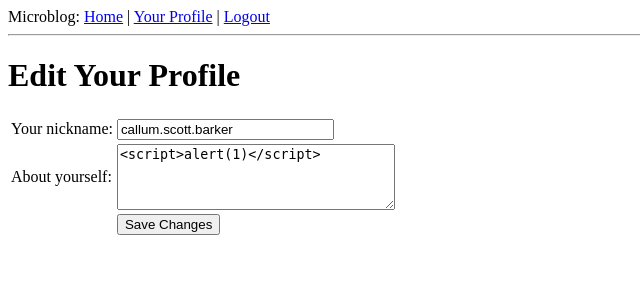
After one commit to csbarker/lets_play_python, a Flask app: page /edit in a window 1280 px wide. The commit adds this page. Shown: the top 300 px of the page, without its empty margins (0-640 px from the left). Run offline with Flask 2, Linux system fonts and the light colour scheme; a user stored in the database is signed in; data comes from the database, SQL or seed files in the repository; both versions use the stored data as it was after the commit.

Commit message:
step 6 - profile page and avatars
more database work, added database functionality for users and their
profiles. implemented a gravatar solution. also did some more stuff on
sub templates.

```diff
--- a/microblog/app/forms.py
+++ b/microblog/app/forms.py
@@ -1,7 +1,11 @@
 from flask.ext.wtf import Form
-from wtforms import TextField, BooleanField
-from wtforms.validators import Required
+from wtforms import TextField, BooleanField, TextAreaField
+from wtforms.validators import Required, Length
 
 class LoginForm(Form):
     openid = TextField('openid', validators = [Required()])
     remember_me = BooleanField('remember_me', default = False)
+
+class EditForm(Form):
+    nickname = TextField('nickname', validators = [Required()])
+    about_me = TextAreaField('about_me', validators = [Length(min = 0, max = 140)])
--- a/microblog/app/models.py
+++ b/microblog/app/models.py
@@ -1,4 +1,5 @@
 from app import db
+from hashlib import md5
 
 ROLE_USER = 0
 ROLE_ADMIN = 1
@@ -8,8 +9,13 @@ class User(db.Model):
     nickname = db.Column(db.String(64), unique = True)
     email = db.Column(db.String(120), unique = True)
     role = db.Column(db.SmallInteger, default = ROLE_USER)
+    about_me = db.Column(db.String(140))
+    last_seen = db.Column(db.DateTime)
 
     posts = db.relationship('Post', backref = 'author', lazy = 'dynamic')
+
+    def avatar(self, size):
+    	return 'http://www.gravatar.com/avatar/' + md5(self.email).hexdigest() + '?d=mm&s=' + str(size)
 
     def is_authenticated(self):
         return True
--- a/microblog/app/templates/base.html
+++ b/microblog/app/templates/base.html
@@ -10,6 +10,7 @@
     <div>Microblog:
         <a href="/index">Home</a>
         {% if g.user.is_authenticated() %}
+        | <a href="{{ url_for('user', nickname = g.user.nickname) }}">Your Profile</a>
         | <a href="{{ url_for('logout') }}">Logout</a>
         {% endif %}
     </div>
--- /dev/null
+++ b/microblog/app/templates/edit.html
@@ -0,0 +1,23 @@
+<!-- extend base layout -->
+{% extends "base.html" %}
+
+{% block content %}
+<h1>Edit Your Profile</h1>
+<form action="" method="post" name="edit">
+    {{form.hidden_tag()}}
+    <table>
+        <tr>
+            <td>Your nickname:</td>
+            <td>{{form.nickname(size = 24)}}</td>
+        </tr>
+        <tr>
+            <td>About yourself:</td>
+            <td>{{form.about_me(cols = 32, rows = 4)}}</td>
+        </tr>
+        <tr>
+            <td></td>
+            <td><input type="submit" value="Save Changes"></td>
+        </tr>
+    </table>
+</form>
+{% endblock %}
--- a/microblog/app/views.py
+++ b/microblog/app/views.py
@@ -1,8 +1,10 @@
 from flask import render_template, flash, redirect, session, url_for, request, g
 from flask.ext.login import login_user, logout_user, current_user, login_required
 from app import app, db, lm, oid
-from forms import LoginForm
 from models import User, ROLE_USER, ROLE_ADMIN
+
+from forms import LoginForm, EditForm
+from datetime import datetime
 
 @lm.user_loader
 def load_user(id):
@@ -11,6 +13,10 @@ def load_user(id):
 @app.before_request
 def before_request():
     g.user = current_user
+    if g.user.is_authenticated():
+        g.user.last_seen = datetime.utcnow()
+        db.session.add(g.user)
+        db.session.commit()
 
 ## INDEX ##############################
 
@@ -74,3 +80,37 @@ def after_login(resp):
 def logout():
     logout_user()
     return redirect(url_for('index'))
+
+## USERS ##############################
+
+@app.route('/user/<nickname>')
+@login_required
+def user(nickname):
+    user = User.query.filter_by(nickname = nickname).first()
+    if user == None:
+        flash('User ' + nickname + ' not found.')
+        return redirect(url_for('index'))
+    posts = [
+        { 'author': user, 'body': 'Test post #1' },
+        { 'author': user, 'body': 'Test post #2' }
+    ]
+    return render_template('user.html',
+        user = user,
+        posts = posts)
+
+@app.route('/edit', methods = ['GET', 'POST'])
+@login_required
+def edit():
+    form = EditForm()
+    if form.validate_on_submit():
+        g.user.nickname = form.nickname.data
+        g.user.about_me = form.about_me.data
+        db.session.add(g.user)
+        db.session.commit()
+        flash('Your changes have been saved.')
+        return redirect(url_for('edit'))
+    else:
+        form.nickname.data = g.user.nickname
+        form.about_me.data = g.user.about_me
+    return render_template('edit.html',
+        form = form)
```
Also changed, not shown: microblog/app/templates/post.html (added, +9 -0 lines), microblog/app/templates/user.html (added, +20 -0 lines), microblog/db_repository/versions/004_migration.py (added, +32 -0 lines), microblog/app.db.
